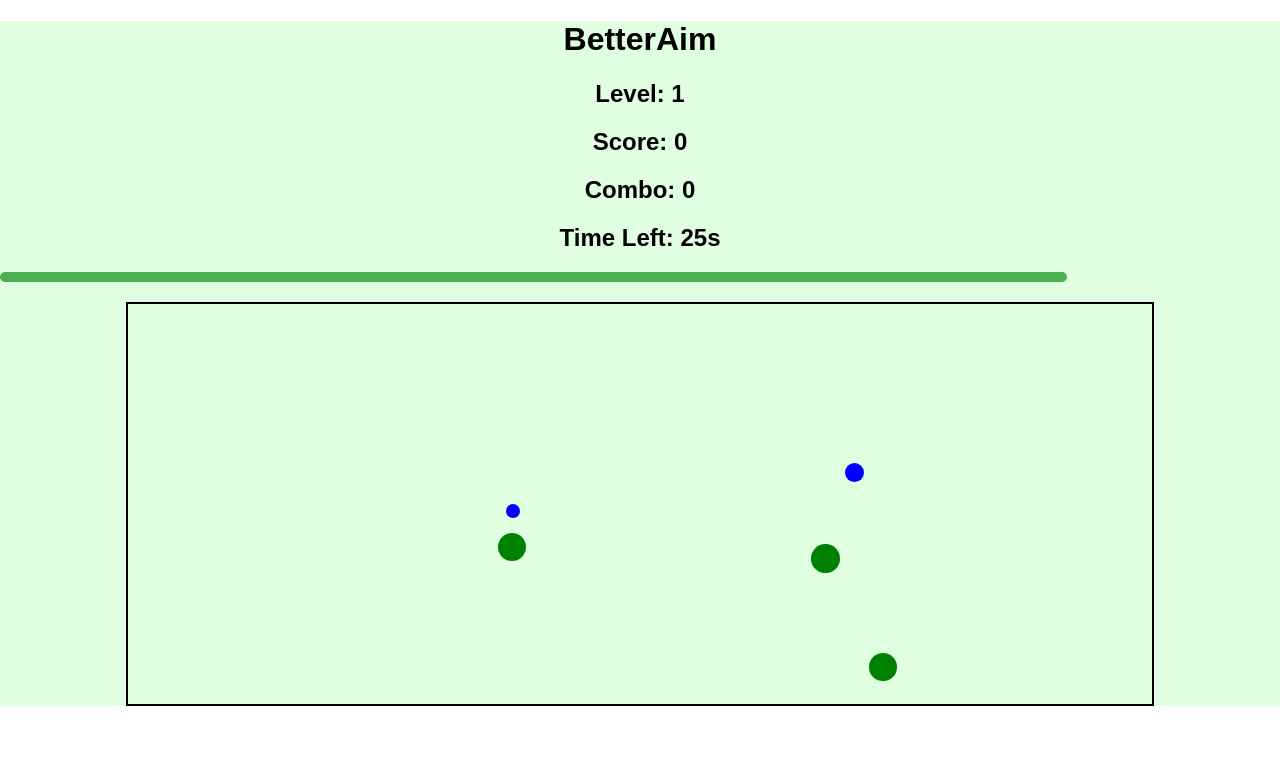
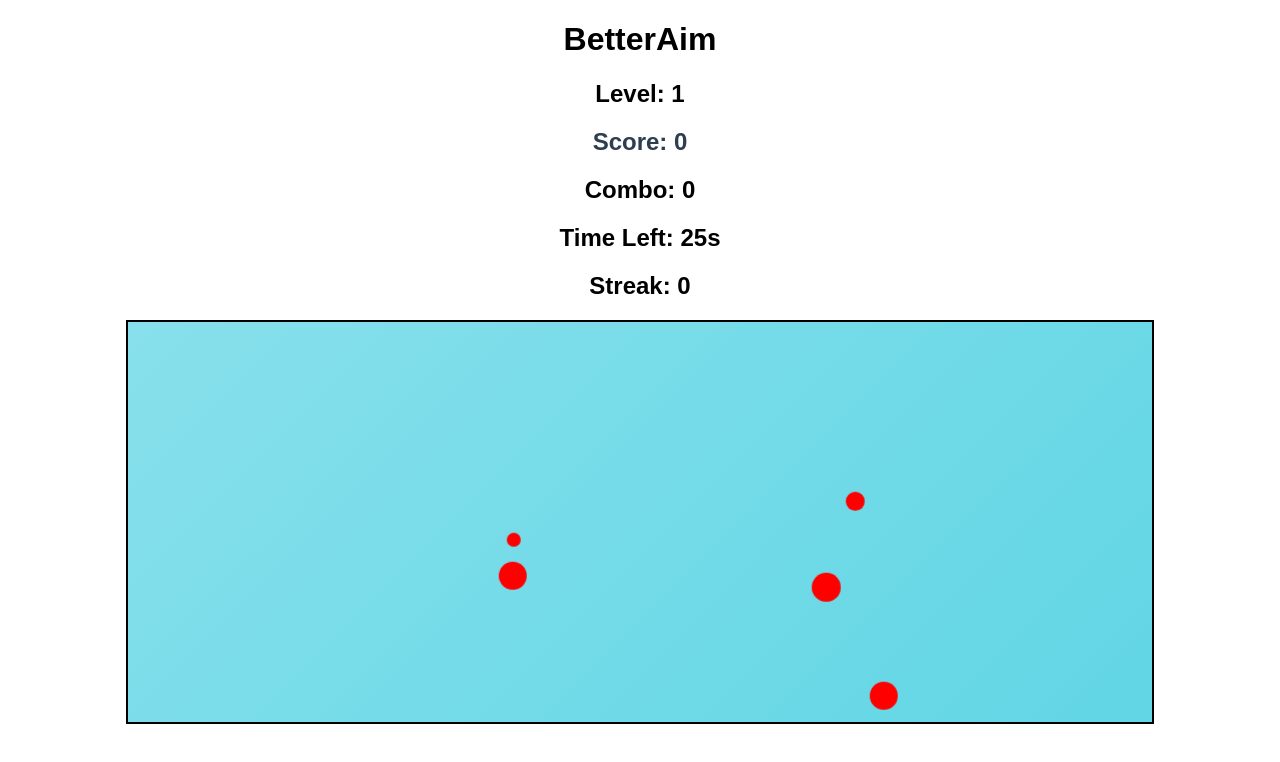
Before and after one commit to chmuhammadasim/BetterAim-React, a React (Create React App) app: page / in a window 1280 px wide. Shown: the top 762 px of the page. Built offline with nearby package versions, Linux system fonts and the light colour scheme.

Commit message:
Refactor game area styles, add dot click functionality, and implement dot animations

```diff
--- a/src/App.css
+++ b/src/App.css
@@ -47,8 +47,16 @@
   height: 400px;
   margin: 20px auto;
   border: 2px solid black;
-  position: relative;
   overflow: hidden;
+  background: linear-gradient(135deg, #e0f7fa, #b2ebf2, #80deea, #4dd0e1);
+  background-size: 400% 400%;
+  animation: gradientMove 15s ease infinite;
+}
+
+@keyframes gradientMove {
+  0% { background-position: 0% 50%; }
+  50% { background-position: 100% 50%; }
+  100% { background-position: 0% 50%; }
 }
 
 .dot {
@@ -57,29 +65,28 @@
   position: absolute;
   cursor: pointer;
   transition: transform 0.1s ease;
-  animation: fade-in 0.5s ease-in;
+  animation: pulse 1s infinite ease-in-out;
 }
 
-.dot:hover {
-  transform: scale(1.2);
-}
-
-.bonus {
+.special-dot {
   background-color: gold;
   box-shadow: 0px 0px 10px 5px gold;
 }
 
-.bounce {
-  animation: bounce 1s infinite;
+@keyframes pulse {
+  0% {
+    transform: scale(1);
+  }
+  50% {
+    transform: scale(1.2);
+  }
+  100% {
+    transform:  1;
+  }
 }
 
-@keyframes bounce {
-  0%, 100% {
-    transform: translateY(0);
-  }
-  50% {
-    transform: translateY(-10px);
-  }
+.game-over {
+  text-align: center;
 }
 
 .fade-in {
@@ -95,17 +102,47 @@
   }
 }
 
-.progress-bar {
-  height: 10px;
-  background-color: #4caf50;
-  border-radius: 5px;
-  transition: width 0.5s ease;
+.score-counter {
+  color: #2c3e50;
+  font-weight: bold;
+  font-size: 1.5em;
+  margin-bottom: 10px;
 }
 
-.power-up {
-  color: white;
-  font-size: 1.2rem;
-  background-color: #ff5733;
-  padding: 10px;
+/* Additional animations for dot effects */
+.dot:hover {
+  transform: scale(1.3);
+}
 
+@keyframes dotMove {
+  0% {
+    transform: translate(0, 0);
+  }
+  50% {
+    transform: translate(10px, 10px);
+  }
+  100% {
+    transform: translate(0, 0);
+  }
 }
+
+.dot {
+  animation: dotMove 5s ease-in-out infinite;
+}
+
+/* Special dot pulse effect */
+.special-dot {
+  animation: specialPulse 1.5s infinite;
+}
+
+@keyframes specialPulse {
+  0% {
+    transform: scale(1);
+  }
+  50% {
+    transform: scale(1.3);
+  }
+  100% {
+    transform: scale(1);
+  }
+}
--- a/src/App.js
+++ b/src/App.js
@@ -1,6 +1,8 @@
 import React, { useState, useEffect, useRef } from 'react';
 import './App.css';
+import Snackbar from './Snackbar';
 // import clickSoundFile from './click-sound.mp3';
+// import comboSoundFile from './combo-sound.mp3';
 // import bonusSoundFile from './bonus-sound.mp3';
 
 function App() {
@@ -9,38 +11,40 @@ function App() {
   const [level, setLevel] = useState(1);
   const [timeLeft, setTimeLeft] = useState(30);
   const [gameOver, setGameOver] = useState(false);
-  const [slowMotion, setSlowMotion] = useState(false);
-  const [doublePoints, setDoublePoints] = useState(false);
   const [combo, setCombo] = useState(0);
-  const [highScores, setHighScores] = useState(JSON.parse(localStorage.getItem('highScores')) || []);
+  const [streak, setStreak] = useState(0);
+  const [snackbarMessage, setSnackbarMessage] = useState('Welcome to BetterAim!');
+  const [snackbarVisible, setSnackbarVisible] = useState(true);
+  const [specialDot, setSpecialDot] = useState(null);
+  const dotMoveInterval = useRef(null);
 
   // const clickSound = new Audio(clickSoundFile);
+  // const comboSound = new Audio(comboSoundFile);
   // const bonusSound = new Audio(bonusSoundFile);
-  const dotMoveInterval = useRef(null);
 
-  // Generate random dots
+  // Generate random dots with special dot chance
   const generateDots = () => {
     const numDots = level * 5;
     const newDots = Array.from({ length: numDots }, () => ({
       id: Math.random(),
       x: Math.random() * 90,
       y: Math.random() * 90,
-      size: Math.random() * (30 - 10) + 10, // Random size between 10px and 30px
-      isBonus: Math.random() < 0.1, // 10% chance for bonus
-      speed: Math.random() * 0.5 + 0.5, // Speed for moving dots
+      size: Math.random() * (30 - 10) + 10,
+      isSpecial: Math.random() < 0.05, // 5% chance for a special dot
+      speed: Math.random() * 0.5 + 0.5,
     }));
     setDots(newDots);
   };
 
-  // Move dots based on level difficulty
+  // Move dots dynamically
   const moveDots = () => {
     if (level > 1) {
       dotMoveInterval.current = setInterval(() => {
         setDots((prevDots) =>
           prevDots.map((dot) => ({
             ...dot,
-            x: (dot.x + dot.speed * (slowMotion ? 0.5 : 1)) % 90,
-            y: (dot.y + dot.speed * (slowMotion ? 0.5 : 1)) % 90,
+            x: (dot.x + dot.speed) % 90,
+            y: (dot.y + dot.speed) % 90,
           }))
         );
       }, 100);
@@ -50,10 +54,13 @@ function App() {
   useEffect(() => {
     generateDots();
     moveDots();
+    setSnackbarMessage(`Level ${level} starts!`);
+    setSnackbarVisible(true);
+    setTimeout(() => setSnackbarVisible(false), 3000);
+
     return () => clearInterval(dotMoveInterval.current);
   }, [level]);
 
-  // Timer logic and power-ups
   useEffect(() => {
     const interval = setInterval(() => {
       setTimeLeft((prevTime) => (prevTime > 0 ? prevTime - 1 : 0));
@@ -61,66 +68,59 @@ function App() {
 
     if (timeLeft === 0) {
       if (dots.length === 0) {
-        alert(`Level ${level} complete! Moving to the next level.`);
         setLevel(level + 1);
         setTimeLeft(30);
+        setSnackbarMessage(`Great job! Moving to level ${level + 1}.`);
+        setSnackbarVisible(true);
+        setTimeout(() => setSnackbarVisible(false), 3000);
       } else {
         setGameOver(true);
-        updateHighScores(score);
+        setSnackbarMessage(`Game over! You reached level ${level}.`);
+        setSnackbarVisible(true);
       }
     }
 
     return () => clearInterval(interval);
-  }, [timeLeft, dots]);
+  }, [timeLeft, dots, level]);
 
-  // Handle dot click
+  // Handle dot click logic with combos and streaks
   const handleDotClick = (dot) => {
     // clickSound.play();
-    let points = dot.isBonus ? 50 : 10;
-    if (doublePoints) points *= 2;
+    let points = dot.isSpecial ? 100 : 10;
     setScore(score + points);
+
+    if (dot.isSpecial) {
+      // bonusSound.play();
+      setSnackbarMessage('Special dot hit! Extra points!');
+      setSnackbarVisible(true);
+      setTimeout(() => setSnackbarVisible(false), 2000);
+    }
+
     setDots(dots.filter((d) => d.id !== dot.id));
 
-    // Increase combo count
+    // Increase combo and streak
     setCombo(combo + 1);
+    setStreak(streak + 1);
 
-    // Trigger slow motion power-up every 10 combo hits
     if (combo > 0 && combo % 10 === 0) {
-      activatePowerUp('slowMotion');
-    }
-
-    // Trigger double points at random
-    if (Math.random() < 0.05) {
-      activatePowerUp('doublePoints');
+      // comboSound.play();
+      setSnackbarMessage('Combo streak! Keep it up!');
+      setSnackbarVisible(true);
+      setTimeout(() => setSnackbarVisible(false), 2000);
     }
   };
 
-  // Activate power-ups
-  const activatePowerUp = (type) => {
-    if (type === 'slowMotion') {
-      setSlowMotion(true);
-      setTimeout(() => setSlowMotion(false), 5000);
-    } else if (type === 'doublePoints') {
-      setDoublePoints(true);
-      setTimeout(() => setDoublePoints(false), 5000);
-    }
-  };
-
-  // Update leaderboard
-  const updateHighScores = (newScore) => {
-    const updatedScores = [...highScores, newScore].sort((a, b) => b - a).slice(0, 5);
-    setHighScores(updatedScores);
-    localStorage.setItem('highScores', JSON.stringify(updatedScores));
-  };
-
-  // Restart game
   const restartGame = () => {
     setScore(0);
     setLevel(1);
     setTimeLeft(30);
     setGameOver(false);
     setCombo(0);
+    setStreak(0);
     generateDots();
+    setSnackbarMessage('Game restarted!');
+    setSnackbarVisible(true);
+    setTimeout(() => setSnackbarVisible(false), 3000);
   };
 
   if (gameOver) {
@@ -129,51 +129,39 @@ function App() {
         <h1>Game Over!</h1>
         <p>Your Score: {score}</p>
         <button onClick={restartGame}>Restart Game</button>
-        <h3>Leaderboard:</h3>
-        <ol>
-          {highScores.map((highScore, index) => (
-            <li key={index}>{highScore}</li>
-          ))}
-        </ol>
       </div>
     );
   }
 
   return (
-    <div className="App fade-in" style={{ backgroundColor: level % 2 === 0 ? '#f0f0f0' : '#e0ffe0' }}>
+    <div className="App fade-in">
       <h1>BetterAim</h1>
       <h2>Level: {level}</h2>
       <h2 className="score-counter">Score: {score}</h2>
       <h2>Combo: {combo}</h2>
       <h2>Time Left: {timeLeft}s</h2>
-      <ProgressBar timeLeft={timeLeft} />
-
-      {slowMotion && <p className="power-up glow-effect">Slow Motion Activated!</p>}
-      {doublePoints && <p className="power-up glow-effect">Double Points Activated!</p>}
+      <h2>Streak: {streak}</h2>
 
       <div className="game-area">
         {dots.map((dot) => (
           <div
             key={dot.id}
-            className={`dot bounce ${dot.isBonus ? 'bonus' : ''}`}
+            className={`dot ${dot.isSpecial ? 'special-dot' : ''}`}
             style={{
               top: `${dot.y}%`,
               left: `${dot.x}%`,
               width: `${dot.size}px`,
               height: `${dot.size}px`,
-              backgroundColor: dot.size < 20 ? 'blue' : dot.size > 25 ? 'green' : 'red',
+              backgroundColor: dot.isSpecial ? 'gold' : 'red',
             }}
             onClick={() => handleDotClick(dot)}
           ></div>
         ))}
       </div>
+
+      {snackbarVisible && <Snackbar message={snackbarMessage} />}
     </div>
   );
 }
 
-function ProgressBar({ timeLeft }) {
-  const percentage = (timeLeft / 30) * 100;
-  return <div className="progress-bar" style={{ width: `${percentage}%` }}></div>;
-}
-
 export default App;
--- /dev/null
+++ b/src/Snackbar.css
@@ -0,0 +1,20 @@
+.snackbar {
+    position: fixed;
+    bottom: 20px;
+    left: 50%;
+    transform: translateX(-50%);
+    background-color: #323232;
+    color: white;
+    padding: 15px 30px;
+    border-radius: 5px;
+    opacity: 0.9;
+    font-size: 16px;
+    animation: fadeInOut 3s ease-in-out;
+  }
+
+  @keyframes fadeInOut {
+    0% { opacity: 0; }
+    10% { opacity: 0.9; }
+    90% { opacity: 0.9; }
+    100% { opacity: 0; }
+  }
--- /dev/null
+++ b/src/Snackbar.js
@@ -0,0 +1,12 @@
+import React from 'react';
+import './Snackbar.css';
+
+const Snackbar = ({ message }) => {
+  return (
+    <div className="snackbar">
+      {message}
+    </div>
+  );
+};
+
+export default Snackbar;
```
